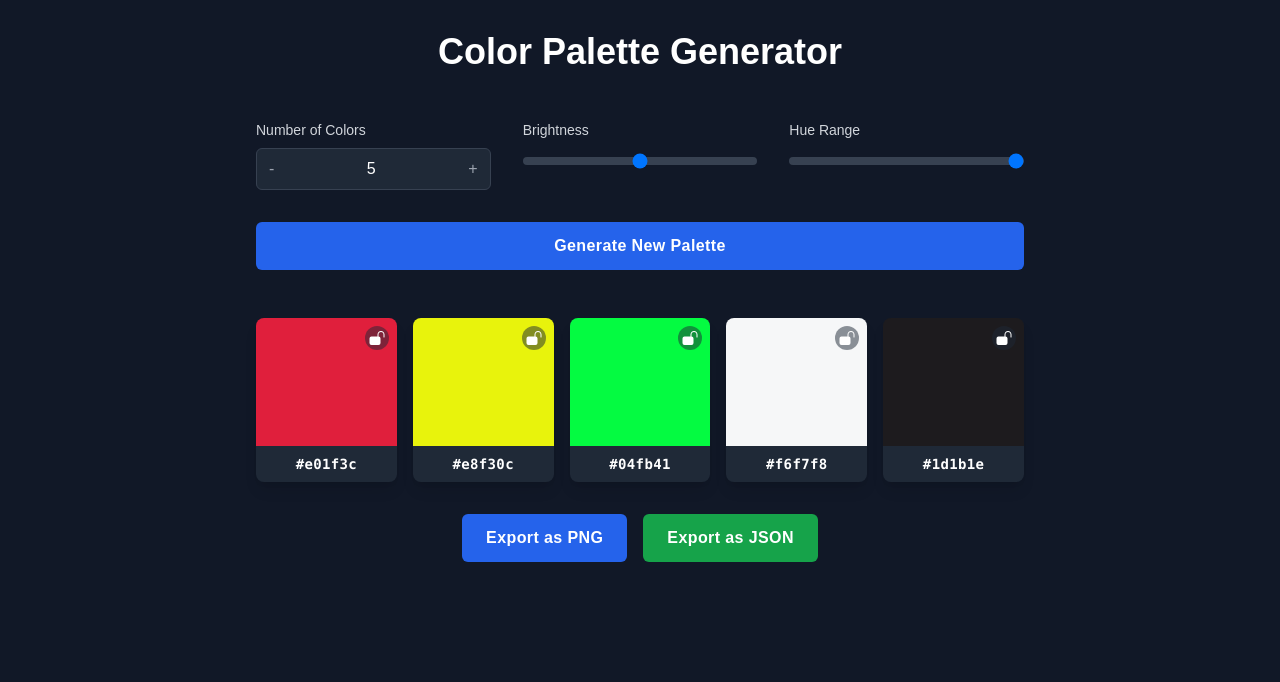
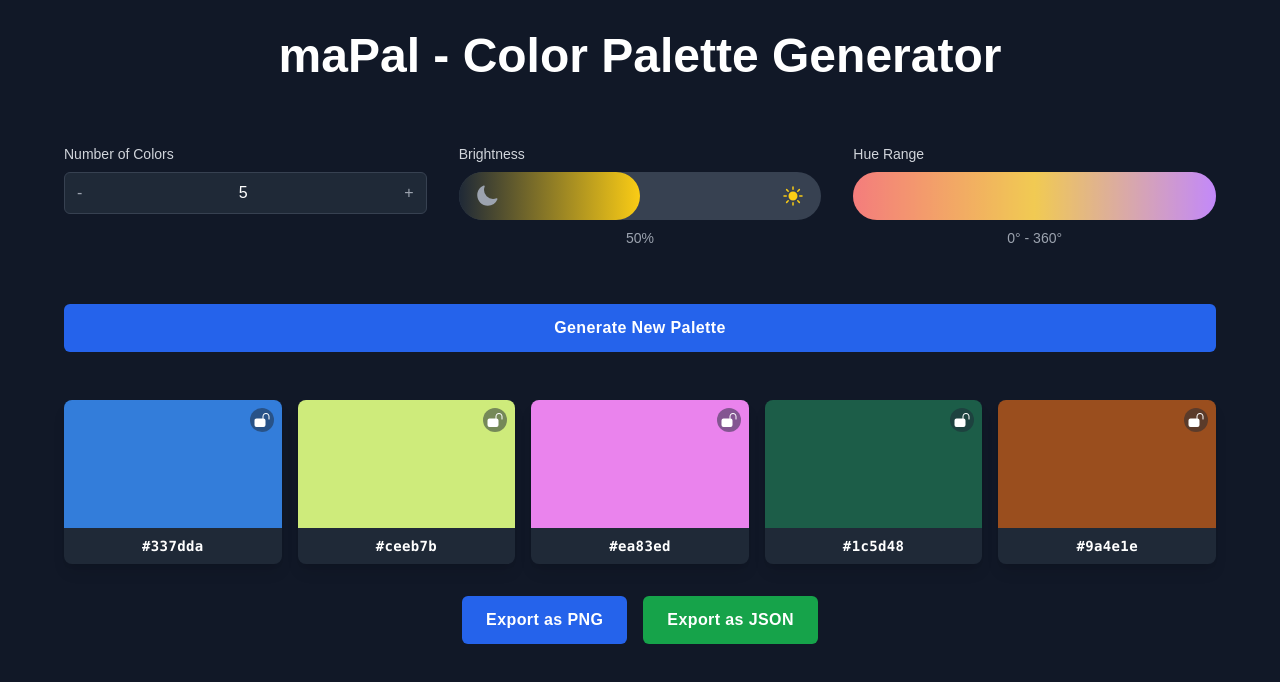
Before and after one commit to shatxme/spacebarpalette, a Next.js app: page / in a window 1280 px wide. Shown: the top 682 px of the page. Built offline with nearby package versions, Linux system fonts and the light colour scheme.

Commit message:
improving algorithm/UI/UX

```diff
--- a/app/page.tsx
+++ b/app/page.tsx
@@ -39,8 +39,8 @@ export default function Home() {
 
   return (
     <main className="flex min-h-screen flex-col items-center justify-start p-8 bg-gray-900 text-white">
-      <h1 className="text-4xl font-bold mb-12">Color Palette Generator</h1>
-      <div className="w-full max-w-3xl">
+      <h1 className="text-5xl font-bold mb-16">maPal - Color Palette Generator</h1>
+      <div className="w-full max-w-6xl"> {/* Increased max-width */}
         <Controls
           colorCount={colorCount}
           setColorCount={setColorCount}
--- a/app/utils/colorUtils.ts
+++ b/app/utils/colorUtils.ts
@@ -18,45 +18,41 @@ export function generatePalette(
 ): string[] {
   const palette: string[] = [];
   const [minHue, maxHue] = hueRange;
-  const baseHue = minHue + Math.random() * (maxHue - minHue);
 
-  const generateColor = (hue: number, index: number) => {
-    let saturation = 70 + Math.random() * 30; // 70-100
-    let lightness = 40 + (brightness / 100) * 20; // 40-60
+  const generateColor = (hue: number) => {
+    // Constrain hue to the specified range
+    const constrainedHue = minHue + (hue - minHue) % (maxHue - minHue);
 
-    // Randomly decide to make this color very dark or very light
-    const rand = Math.random();
-    if (rand < 0.15) { // 15% chance for very dark color
-      lightness = 10 + Math.random() * 10; // 10-20
-      saturation = 0 + Math.random() * 20; // 0-20
-    } else if (rand > 0.85) { // 15% chance for very light color
-      lightness = 90 + Math.random() * 10; // 90-100
-      saturation = 0 + Math.random() * 20; // 0-20
+    // Adjust saturation based on brightness
+    let saturation = Math.max(20, Math.min(100, 100 - brightness/2 + (Math.random() * 20 - 10)));
+
+    // Calculate base lightness
+    let baseLightness = brightness;
+
+    // Introduce variation to lightness
+    let lightnessVariation = Math.random() * 50 - 25; // -25 to +25
+    let lightness = Math.max(0, Math.min(100, baseLightness + lightnessVariation));
+
+    // Chance to produce very dark colors regardless of brightness
+    if (Math.random() < 0.15) { // 15% chance for darker color
+      lightness = Math.max(0, lightness - 50);
+      saturation = Math.max(0, saturation - 20);
     }
 
-    return hslToHex(hue % 360, saturation, lightness);
+    return hslToHex(constrainedHue % 360, saturation, lightness);
   };
 
+  const goldenRatio = 0.618033988749895;
+  let hue = Math.random();
   for (let i = 0; i < count; i++) {
     if (lockedColors[i] && currentPalette[i]) {
+      // Keep the locked color
       palette.push(currentPalette[i]);
     } else {
-      const hueOffset = i * (360 / count); // Distribute colors evenly
-      const hue = baseHue + hueOffset;
-      palette.push(generateColor(hue, i));
-    }
-  }
-
-  // Ensure at least one very dark and one very light color
-  let hasDark = palette.some(color => isColorDark(color));
-  let hasLight = palette.some(color => isColorLight(color));
-
-  if (!hasDark || !hasLight) {
-    const indexToReplace = Math.floor(Math.random() * count);
-    if (!hasDark) {
-      palette[indexToReplace] = hslToHex(baseHue, 10, 10); // Very dark
-    } else {
-      palette[indexToReplace] = hslToHex(baseHue, 10, 95); // Very light
+      // Generate a new color
+      hue = (hue + goldenRatio) % 1;
+      const newHue = minHue + hue * (maxHue - minHue);
+      palette.push(generateColor(newHue));
     }
   }
 
--- a/components/ColorPalette.tsx
+++ b/components/ColorPalette.tsx
@@ -38,7 +38,18 @@ export default function ColorPalette({ palette, lockedColors, onToggleLock, onCo
   const downloadImage = async () => {
     const element = document.getElementById('color-palette')
     if (element) {
-      const dataUrl = await toPng(element)
+      // Temporarily hide lock icons and make background transparent
+      const lockIcons = element.querySelectorAll('.absolute.top-2.right-2')
+      lockIcons.forEach(icon => (icon as HTMLElement).style.display = 'none')
+      const originalBackground = element.style.background
+      element.style.background = 'transparent'
+
+      const dataUrl = await toPng(element, { backgroundColor: 'transparent' })
+
+      // Restore lock icons and original background
+      lockIcons.forEach(icon => (icon as HTMLElement).style.display = '')
+      element.style.background = originalBackground
+
       const link = document.createElement('a')
       link.download = 'color-palette.png'
       link.href = dataUrl
--- a/components/Controls.tsx
+++ b/components/Controls.tsx
@@ -1,5 +1,7 @@
-import { useState } from 'react';
+import React from 'react'
+import { SunIcon, MoonIcon } from '@heroicons/react/24/solid'
 import { generatePalette } from '../app/utils/colorUtils';
+import { MinusIcon, PlusIcon } from '@heroicons/react/24/solid';
 
 interface ControlsProps {
   colorCount: number;
@@ -13,7 +15,7 @@ interface ControlsProps {
   lockedColors: boolean[];
 }
 
-export default function Controls({
+const Controls: React.FC<ControlsProps> = ({
   colorCount,
   setColorCount,
   brightness,
@@ -23,8 +25,8 @@ export default function Controls({
   onGenerateNewPalette,
   currentPalette,
   lockedColors,
-}: ControlsProps) {
-  const [isFocused, setIsFocused] = useState(false);
+}) => {
+  const [isFocused, setIsFocused] = React.useState(false);
 
   const incrementCount = () => {
     setColorCount(Math.min(colorCount + 1, 10));
@@ -78,33 +80,67 @@ export default function Controls({
             </button>
           </div>
         </div>
-        <div>
+        <div className="mb-6">
           <label htmlFor="brightness" className="block text-sm font-medium text-gray-300 mb-2">
             Brightness
           </label>
+          <div className="relative w-full h-12 bg-gray-700 rounded-full">
+            <div
+              className="absolute left-0 top-0 h-full bg-gradient-to-r from-gray-800 to-yellow-400 rounded-full pointer-events-none"
+              style={{ width: `${brightness}%` }}
+            ></div>
             <input
+              id="brightness"
               type="range"
-            id="brightness"
               min="0"
               max="100"
               value={brightness}
               onChange={(e) => setBrightness(parseInt(e.target.value, 10))}
-            className="w-full h-2 bg-gray-700 rounded-lg appearance-none cursor-pointer"
+              className="absolute w-full h-full opacity-0 cursor-pointer z-10"
             />
+            <div className="absolute inset-0 flex items-center justify-between px-4 pointer-events-none">
+              <MoonIcon className="h-6 w-6 text-gray-400" />
+              <SunIcon className="h-6 w-6 text-yellow-400" />
+            </div>
+          </div>
+          <div className="mt-2 text-center text-sm text-gray-400">
+            {brightness}%
+          </div>
         </div>
         <div>
           <label htmlFor="hueRange" className="block text-sm font-medium text-gray-300 mb-2">
             Hue Range
           </label>
+          <div className="relative w-full h-12 bg-gradient-to-r from-red-500 via-yellow-500 via-green-500 via-blue-500 to-purple-500 rounded-full">
+            <div
+              className="absolute top-0 h-full bg-white bg-opacity-30 rounded-full pointer-events-none"
+              style={{
+                left: `${(hueRange[0] / 360) * 100}%`,
+                width: `${((hueRange[1] - hueRange[0]) / 360) * 100}%`
+              }}
+            ></div>
             <input
+              id="hueRangeStart"
               type="range"
-            id="hueRange"
+              min="0"
+              max="360"
+              value={hueRange[0]}
+              onChange={(e) => setHueRange([parseInt(e.target.value, 10), hueRange[1]])}
+              className="absolute w-full h-full opacity-0 cursor-pointer z-10"
+            />
+            <input
+              id="hueRangeEnd"
+              type="range"
               min="0"
               max="360"
               value={hueRange[1]}
               onChange={(e) => setHueRange([hueRange[0], parseInt(e.target.value, 10)])}
-            className="w-full h-2 bg-gray-700 rounded-lg appearance-none cursor-pointer"
+              className="absolute w-full h-full opacity-0 cursor-pointer z-10"
             />
+          </div>
+          <div className="mt-2 text-center text-sm text-gray-400">
+            {hueRange[0]}° - {hueRange[1]}°
+          </div>
         </div>
       </div>
       <button
@@ -116,3 +152,5 @@ export default function Controls({
     </div>
   );
 }
+
+export default Controls;
--- a/package.json
+++ b/package.json
@@ -11,6 +11,7 @@
   "dependencies": {
     "@heroicons/react": "^2.1.5",
     "html-to-image": "^1.11.11",
+    "html2canvas": "^1.4.1",
     "next": "14.2.11",
     "react": "^18",
     "react-dom": "^18",
```
Also changed, not shown: 1 other file (tests, documents, lock files or other folders). Lines whose indentation alone changed are shown as unchanged.
